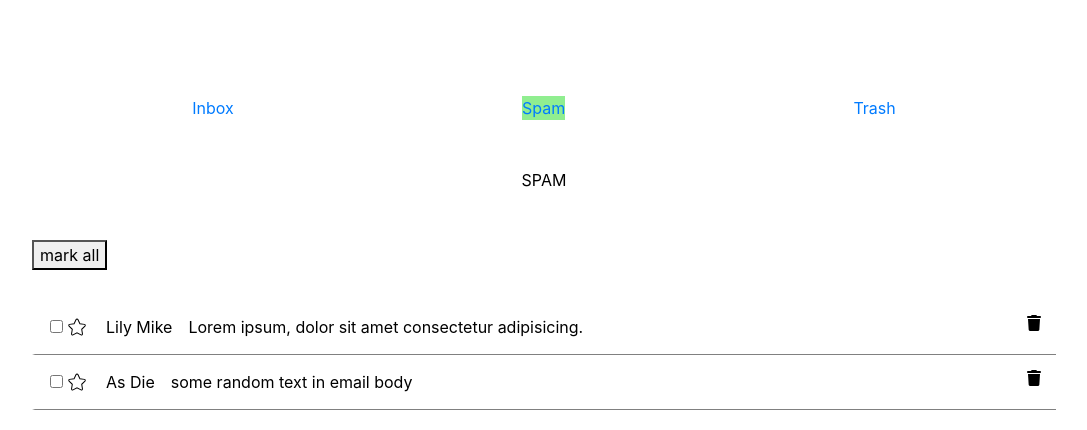
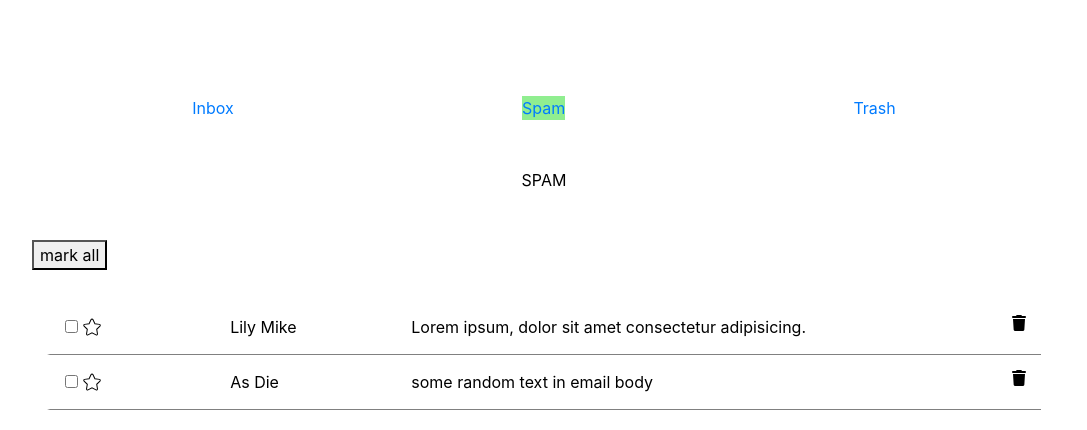
Before and after one commit to milosrancic/reactjs-gmail-clone, a React (Create React App) app: page /reactjs-gmail-clone/spam in a window 1280 px wide. Shown: the top 430 px of the page, without its empty margins (96-1183 px from the left). Built offline with nearby package versions, Linux system fonts and the light colour scheme.

Commit message:
added container, rows and cols

```diff
--- a/src/components/Item.js
+++ b/src/components/Item.js
@@ -1,5 +1,9 @@
 import React from "react";
 import "./Item.scss";
+
+import Container from "react-bootstrap/Container";
+import Row from "react-bootstrap/Row";
+import Col from "react-bootstrap/Col";
 
 const Item = (props) => {
   return (
@@ -26,15 +30,20 @@ const Item = (props) => {
         )}
       </div>
       {/* onChange={() => props.toggleChecked(item)} checked={item.checked}  */}
+      <Container className="">
         <ul>
           {props.state.map((item) => (
             <li className="li" key={item.id}>
+              <Row className="">
+                <Col xs={2} className="">
                   <input type="checkbox" />
 
                   {/* if it's trash return nothing, if it's not trash return star */}
                   {props.title === "trash" ? undefined : (
                     <i
-                className={item.starred ? `fas fa-star starred` : `fas fa-star`}
+                      className={
+                        item.starred ? `fas fa-star starred` : `fas fa-star`
+                      }
                       onClick={
                         props.addToStarred
                           ? () => props.addToStarred(item)
@@ -42,26 +51,39 @@ const Item = (props) => {
                       }
                     ></i>
                   )}
+                </Col>
 
+                <Col xs={2}>
                   <span
                     className="sender"
                     onClick={
-                props.addToInbox ? () => props.addToInbox(item) : () => false
+                      props.addToInbox
+                        ? () => props.addToInbox(item)
+                        : () => false
                     }
                   >
                     {item.sender}
                   </span>
+                </Col>
 
-            <span className="email">{item.email}</span>
+                <Col xs={7}>
+                  <span className="email text-center">{item.email}</span>
+                </Col>
+                <Col xs={1}>
                   <i
-              className="fas fa-trash"
+                    className="fas fa-trash float-right"
                     onClick={
-                props.addToTrash ? () => props.addToTrash(item) : () => false
+                      props.addToTrash
+                        ? () => props.addToTrash(item)
+                        : () => false
                     }
                   ></i>
+                </Col>
+              </Row>
             </li>
           ))}
         </ul>
+      </Container>
     </div>
   );
 };
```
Lines whose indentation alone changed are shown as unchanged.
